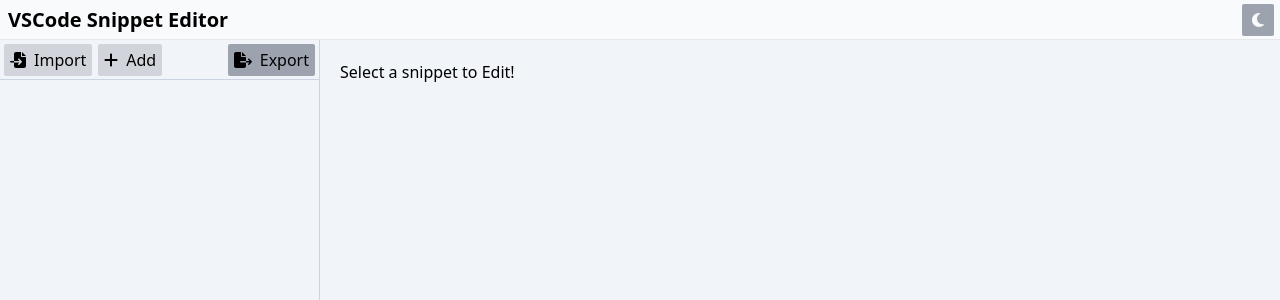
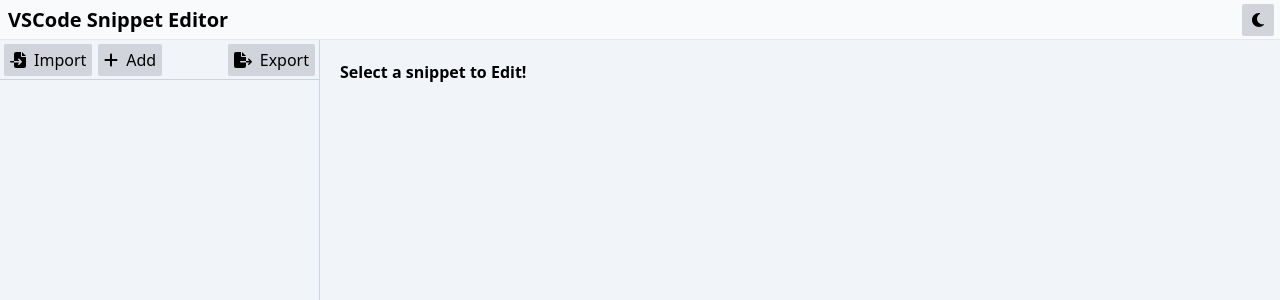
Before and after one commit to Gaiowo/snippet-editor, a React (Create React App) app: page / in a window 1280 px wide. Shown: the top 300 px of the page. Built offline with nearby package versions, Linux system fonts and the light colour scheme.

Commit message:
refactor: improving the design

```diff
--- a/src/Molecules/header/DarkModeToggle.tsx
+++ b/src/Molecules/header/DarkModeToggle.tsx
@@ -11,7 +11,7 @@
     <Button
       icon={props.darkMode ? faSun : faMoon}
       onClick={props.toggleDarkMode}
-      className="w-8 ml-auto mr-1.5 bg-gray-400 hover:bg-gray-500 text-slate-50"
+      className="w-8 ml-auto mr-1.5 bg-gray-300 dark:bg-gray-600 hover:bg-gray-400 dark:hover:bg-gray-500 dark:text-slate-50"
     />
   );
 }
--- a/src/Organisms/content/Content.tsx
+++ b/src/Organisms/content/Content.tsx
@@ -38,7 +38,7 @@
     <Button
       icon={faFileExport}
       title="Export"
-      className="ml-auto bg-gray-400 hover:bg-gray-500 dark:bg-gray-500 dark:hover:bg-gray-400 dark:text-slate-50"
+      className="ml-auto bg-gray-300 hover:bg-gray-400 dark:bg-gray-600 dark:hover:bg-gray-500 dark:text-slate-50"
       onClick={() => setExportClicked(true)}
     />
   );
--- a/src/Organisms/content/SnippetEditor.tsx
+++ b/src/Organisms/content/SnippetEditor.tsx
@@ -18,7 +18,7 @@
           <SnippetBodyEditor {...props} snippet={props.snippet} />
         </>
       ) : (
-        <div className="p-5 grow bg-slate-100 dark:bg-gray-800 dark:text-slate-200">
+        <div className="p-5 text-base font-semibold grow bg-slate-100 dark:bg-gray-800 dark:text-slate-50">
           <p>Select a snippet to Edit!</p>
         </div>
       )}
```
